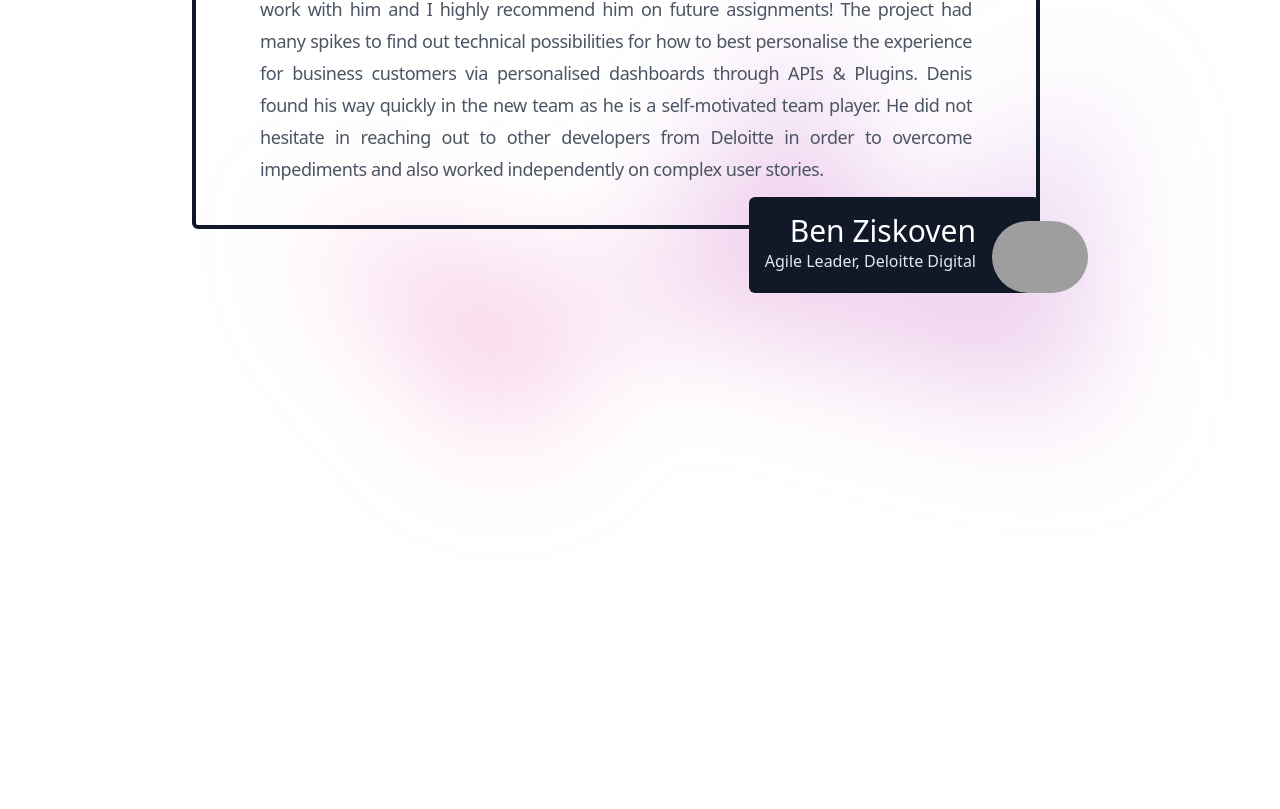
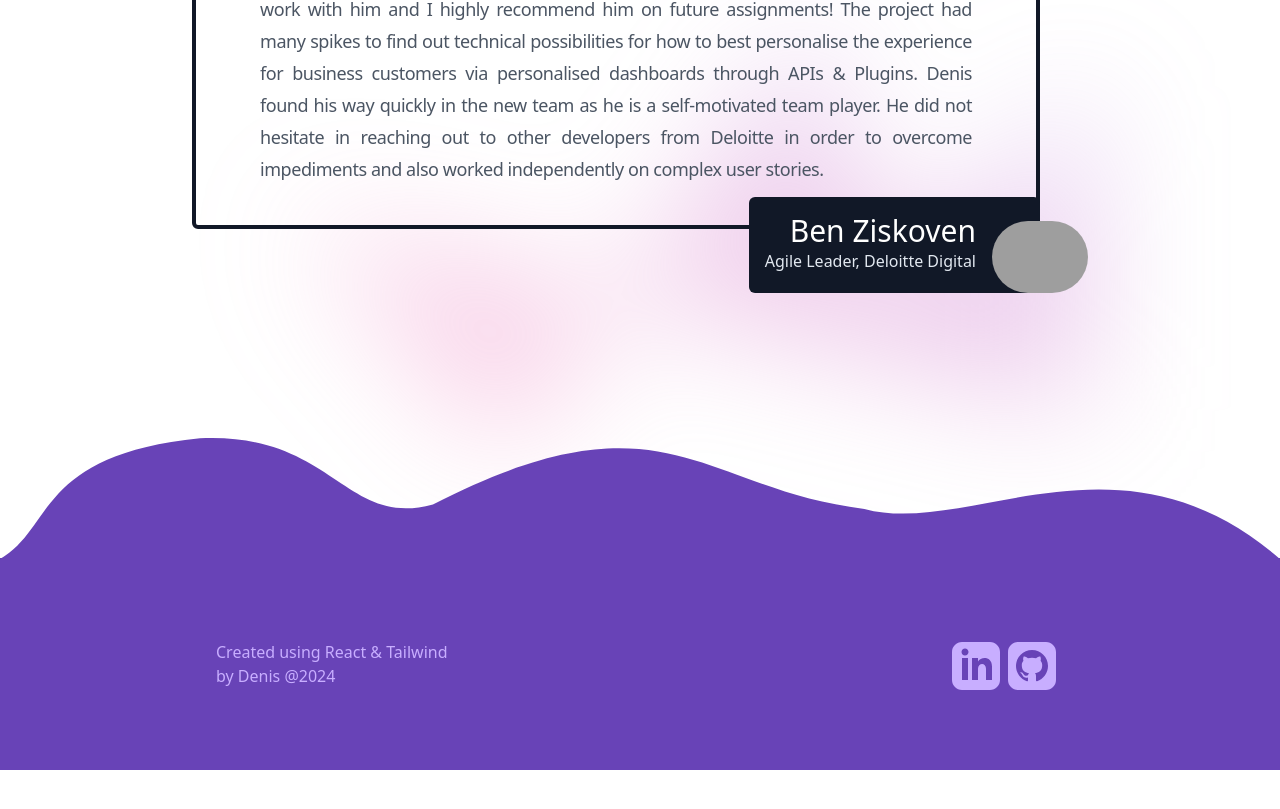
Before and after one commit to denzariu/denzariu.github.io, a React (Vite) app: page / in a window 1280 px wide. Shown: the part 7023-7832 px from the top of the page. After the commit the page ends 7793 px from the top, so only its background shows below. Built offline with nearby package versions, Linux system fonts and the light colour scheme; grey boxes are pictures that could not be loaded; a web font is replaced by a local one.

Commit message:
- Added a footer.

```diff
--- a/src/screens/home/Why.tsx
+++ b/src/screens/home/Why.tsx
@@ -68,8 +68,42 @@
         </div>
       </div>
 
-      <footer className="py-48">
+      <footer className="mx-auto relative">
 
+        <svg className="fill-main-700 relative top-[0.05rem]" xmlns="http://www.w3.org/2000/svg" viewBox="0 -1.70185 18 1.702">
+          <path d="M 0 0 C 0.76 -0.43 0.506 -1.466 2.811 -1.698 C 4.692 -1.783 4.84 -0.43 6.088 -0.768 C 9.344 -2.438 9.852 -0.979 12.156 -0.705 C 13.636 -0.303 15.751 -1.952 18 0" />
+        </svg>
+        <div className="py-20 mx-auto bg-main-700">
+          <div className="flex-1 flex justify-between lg:max-w-4xl mx-auto px-6 space-x-4">
+            <div className="flex-2 sm:self-center text-main-300">
+              Created using React & Tailwind<br/>
+              by Denis @2024
+            </div>
+            <div className="flex-col text-center px-2 text-main-300 flex sm:self-center justify-between gap-1">
+              {/* <p className="self-start">Socials</p> */}
+              <div className="flex gap-2 mt-1">
+
+                {/* LinkedIn */}
+                <a href="https://www.linkedin.com/in/denis-stefan-pinzariu/"
+                  className="fill-main-300 hover:fill-main-400"
+                >
+                  <svg className="h-8 w-8 sm:h-12 sm:w-12" xmlns="http://www.w3.org/2000/svg" width="24" height="24" viewBox="0 0 24 24"><path d="M19 0h-14c-2.761 0-5 2.239-5 5v14c0 2.761 2.239 5 5 5h14c2.762 0 5-2.239 5-5v-14c0-2.761-2.238-5-5-5zm-11 19h-3v-11h3v11zm-1.5-12.268c-.966 0-1.75-.79-1.75-1.764s.784-1.764 1.75-1.764 1.75.79 1.75 1.764-.783 1.764-1.75 1.764zm13.5 12.268h-3v-5.604c0-3.368-4-3.113-4 0v5.604h-3v-11h3v1.765c1.396-2.586 7-2.777 7 2.476v6.759z"/></svg>
+                </a>
+
+                {/* GitHub */}
+                <a href="https://www.github.com/denzariu/"
+                  className="fill-main-300 hover:fill-main-400">
+                <svg className="h-8 w-8 sm:h-12 sm:w-12" xmlns="http://www.w3.org/2000/svg" width="24" height="24" viewBox="0 0 24 24"><path d="M19 0h-14c-2.761 0-5 2.239-5 5v14c0 2.761 2.239 5 5 5h14c2.762 0 5-2.239 5-5v-14c0-2.761-2.238-5-5-5zm-4.466 19.59c-.405.078-.534-.171-.534-.384v-2.195c0-.747-.262-1.233-.55-1.481 1.782-.198 3.654-.875 3.654-3.947 0-.874-.312-1.588-.823-2.147.082-.202.356-1.016-.079-2.117 0 0-.671-.215-2.198.82-.64-.18-1.324-.267-2.004-.271-.68.003-1.364.091-2.003.269-1.528-1.035-2.2-.82-2.2-.82-.434 1.102-.16 1.915-.077 2.118-.512.56-.824 1.273-.824 2.147 0 3.064 1.867 3.751 3.645 3.954-.229.2-.436.552-.508 1.07-.457.204-1.614.557-2.328-.666 0 0-.423-.768-1.227-.825 0 0-.78-.01-.055.487 0 0 .525.246.889 1.17 0 0 .463 1.428 2.688.944v1.489c0 .211-.129.459-.528.385-3.18-1.057-5.472-4.056-5.472-7.59 0-4.419 3.582-8 8-8s8 3.581 8 8c0 3.533-2.289 6.531-5.466 7.59z"/></svg>
+                </a>
+
+                {/* LinkedIn: linkedin.com/in/denis-stefan-pinzariu
+                GitHub: github.com/denzariu
+                Website: denzariu.github.io */}
+              </div>
+            </div>
+          </div>
+
+        </div>
       </footer>
     </div>
   )
```
